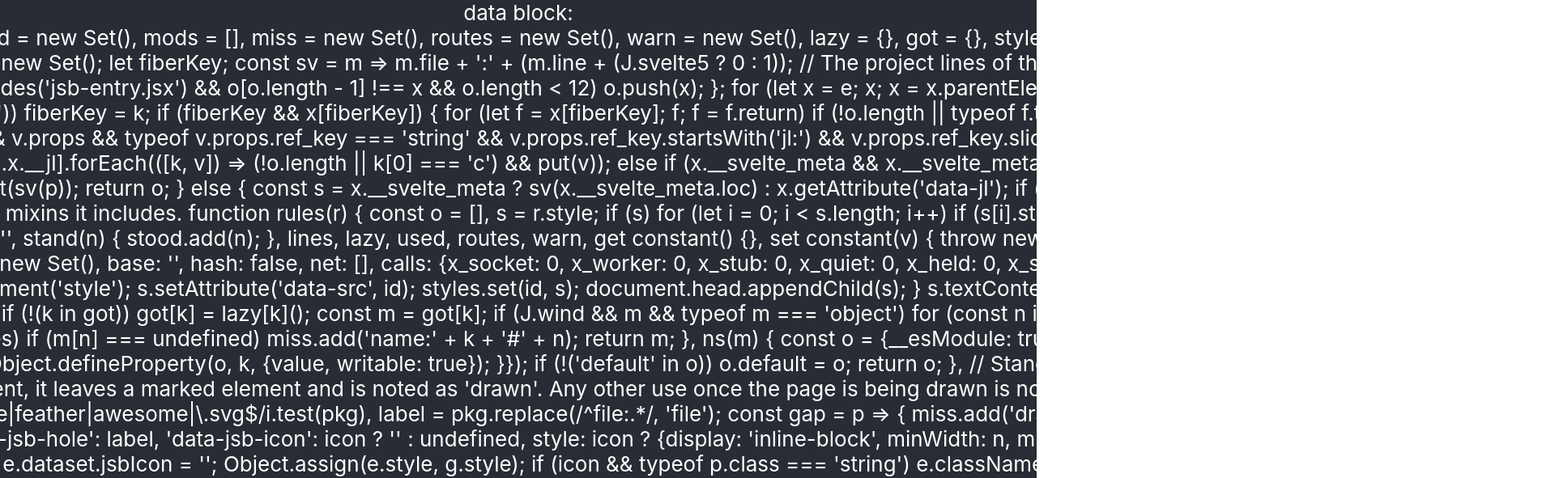
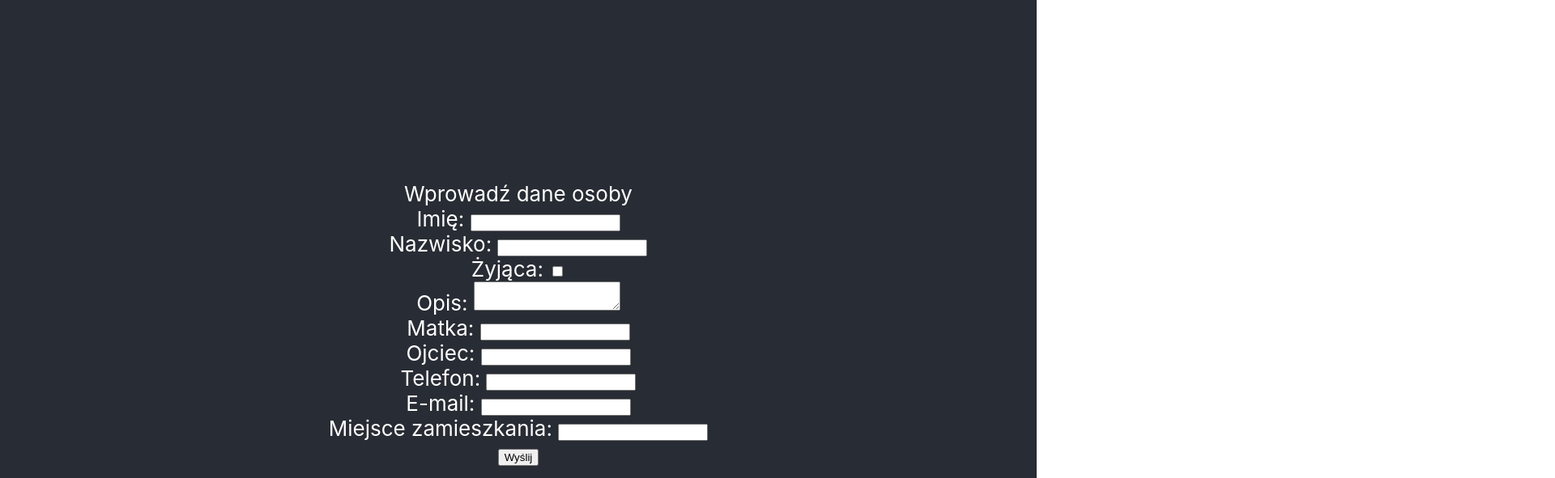
Before and after one commit to michal7954/family-tree, a React (Create React App) app in the folder client/: page / in a window 1280 px wide. Shown: the top 591 px of the page at 81% size, 1920 px wide, since content can reach past the window. Built offline with nearby package versions, Linux system fonts and the light colour scheme.

Commit message:
Formularz osoby

```diff
--- a/client/src/App.js
+++ b/client/src/App.js
@@ -19,7 +19,7 @@ function App() {
         >
           Learn React
         </a> */}
-        <Data/>
+        {/* <Data/> */}
         <Form />
       </header>
     </div>
--- a/client/src/modules/Form.js
+++ b/client/src/modules/Form.js
@@ -3,12 +3,35 @@ import React, { Component } from 'react';
 class Form extends React.Component {
     constructor(props) {
         super(props);
-        this.state = { value: '' };
-        this.handleChange = this.handleChange.bind(this);
+
+        this.state = {
+            // value: '',
+            name: '',
+            surname: '',
+            isAlive: '',
+            description: '',
+            mother: '',
+            father: '',
+            // children: [],
+            phoneNumber: '',
+            emailAddress: '',
+            residencePlace: ''
+        };
+
+        this.handleInputChange = this.handleInputChange.bind(this);
         this.handleSubmit = this.handleSubmit.bind(this);
     }
 
-    handleChange(event) { this.setState({ value: event.target.value }); }
+    // handleChange(event) { this.setState({ name: event.target.value }); }
+    handleInputChange(event) {
+        const target = event.target;
+        const value = target.type === 'checkbox' ? target.checked : target.value;
+        const name = target.name;
+        this.setState({
+            [name]: value
+        });
+    }
+
     handleSubmit(event) {
         // alert('Podano następujące imię: ' + this.state.value);
         var data = JSON.stringify(this.state)
@@ -23,14 +46,36 @@ class Form extends React.Component {
             // .then((result) => result.text())
             .then((info) => { console.log(info); })
 
+            // this.setState({
+            //     // value: '',
+            //     name: '',
+            //     surname: '',
+            //     isAlive: '',
+            //     description: '',
+            //     mother: '',
+            //     father: '',
+            //     // children: [],
+            //     phoneNumber: '',
+            //     emailAddress: '',
+            //     residencePlace: ''
+            // });
+
         event.preventDefault();
     }
 
     render() {
         return (
-            <form onSubmit={this.handleSubmit}>        <label>
-                Imię:
-            <input type="text" value={this.state.value} onChange={this.handleChange} />        </label>
+            <form onSubmit={this.handleSubmit}>
+                Wprowadź dane osoby<br />
+                <label>Imię: <input type="text" name="name" value={this.state.name} onChange={this.handleInputChange} /></label><br />
+                <label>Nazwisko: <input type="text" name="surname" value={this.state.surname} onChange={this.handleInputChange} /></label><br />
+                <label>Żyjąca: <input type="checkbox" name="isAlive" value={this.state.isAlive} onChange={this.handleInputChange} /></label><br />
+                <label>Opis: <textarea name="description" value={this.state.description} onChange={this.handleInputChange} /></label><br />
+                <label>Matka: <input type="text" name="mother" value={this.state.mother} onChange={this.handleInputChange} /></label><br />
+                <label>Ojciec: <input type="text" name="father" value={this.state.father} onChange={this.handleInputChange} /></label><br />
+                <label>Telefon: <input type="text" name="phoneNumber" value={this.state.phoneNumber} onChange={this.handleInputChange} /></label><br />
+                <label>E-mail: <input type="text" name="emailAddress" value={this.state.emailAddress} onChange={this.handleInputChange} /></label><br />
+                <label>Miejsce zamieszkania: <input type="text" name="residencePlace" value={this.state.residencePlace} onChange={this.handleInputChange} /></label><br />
                 <input type="submit" value="Wyślij" />
             </form>
         );
```
Also changed, not shown: 3 other files (tests, documents, lock files or other folders).
